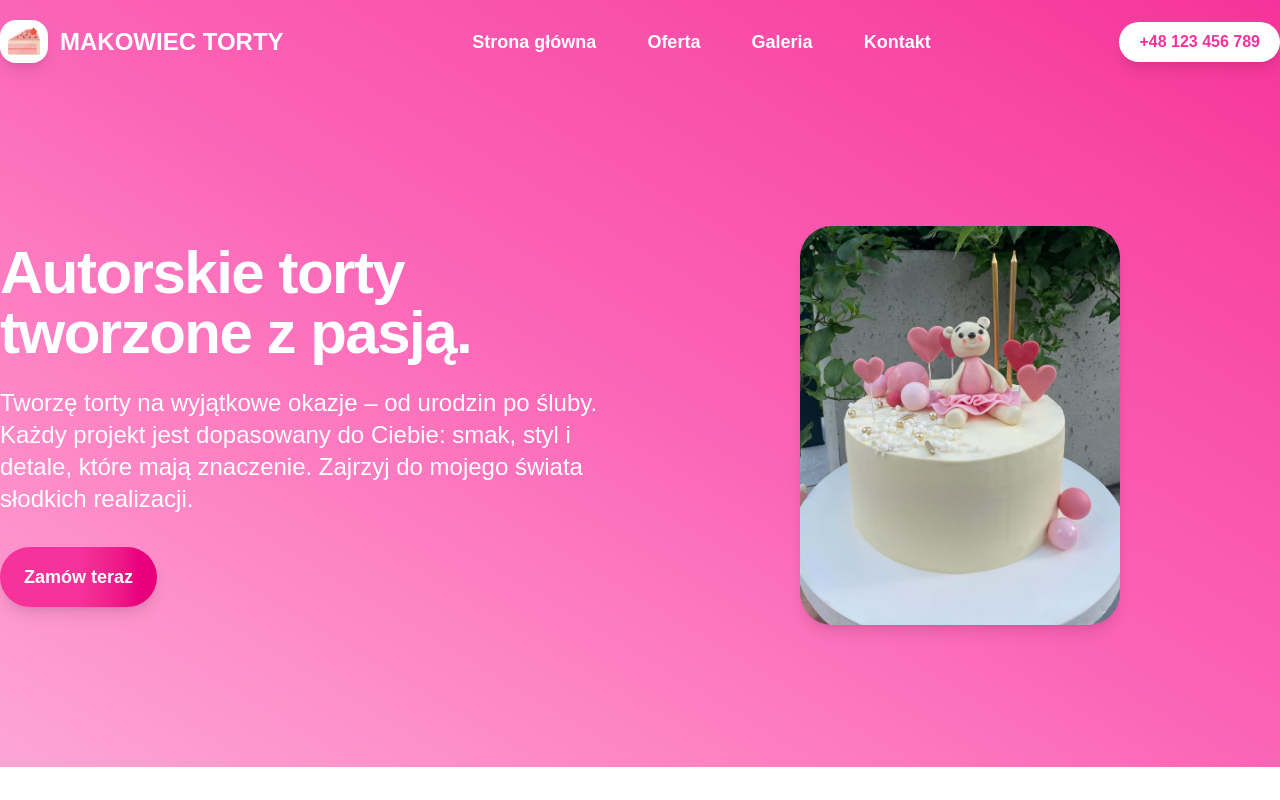
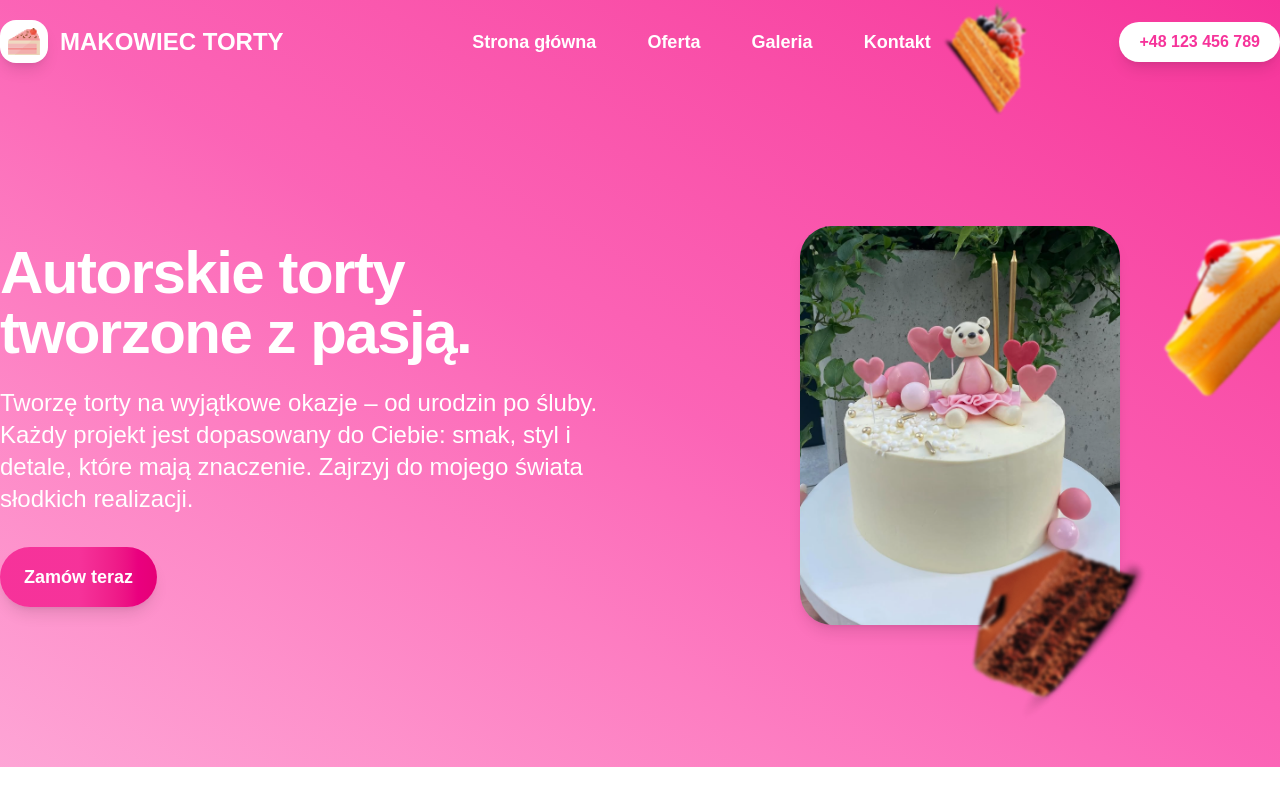
Before and after one commit to ogonekmateusz/makowiec-torty-cooking-website, a React (Vite) app: page / in a window 1280 px wide. Built offline with nearby package versions, Linux system fonts and the light colour scheme.

Commit message:
add cake particles

```diff
--- a/src/App.jsx
+++ b/src/App.jsx
@@ -1,13 +1,17 @@
-import React from 'react'
-import HeroLayout from './layouts/hero-layout'
-import Navbar from './sections/navbar'
-import Hero from './sections/hero'
+import React from "react";
+import HeroLayout from "./layouts/hero-layout";
+import Navbar from "./sections/navbar";
+import Hero from "./sections/hero";
+import CakeParticles from "./components/CakeParticles";
 
 export default function App() {
   return (
-    <HeroLayout>
-      <Navbar />
-      <Hero />
-    </HeroLayout>
-  )
+    <div className="relative min-h-screen overflow-x-hidden">
+      <CakeParticles />
+      <HeroLayout>
+        <Navbar />
+        <Hero />
+      </HeroLayout>
+    </div>
+  );
 }
--- /dev/null
+++ b/src/components/CakeParticles.jsx
@@ -0,0 +1,12 @@
+import React from "react";
+import cakeParticles from '../assets/cake-particles.png';
+
+export default function CakeParticles() {
+  return (
+    <img
+      src={cakeParticles}
+      alt="Tło z tortami"
+      className=" hidden lg:block absolute z-[10] top-0 right-0 h-full w-100 object-cover -z-10"
+    />
+  );
+}
```
Also changed, not shown: src/assets/cake-particles.png (added).
